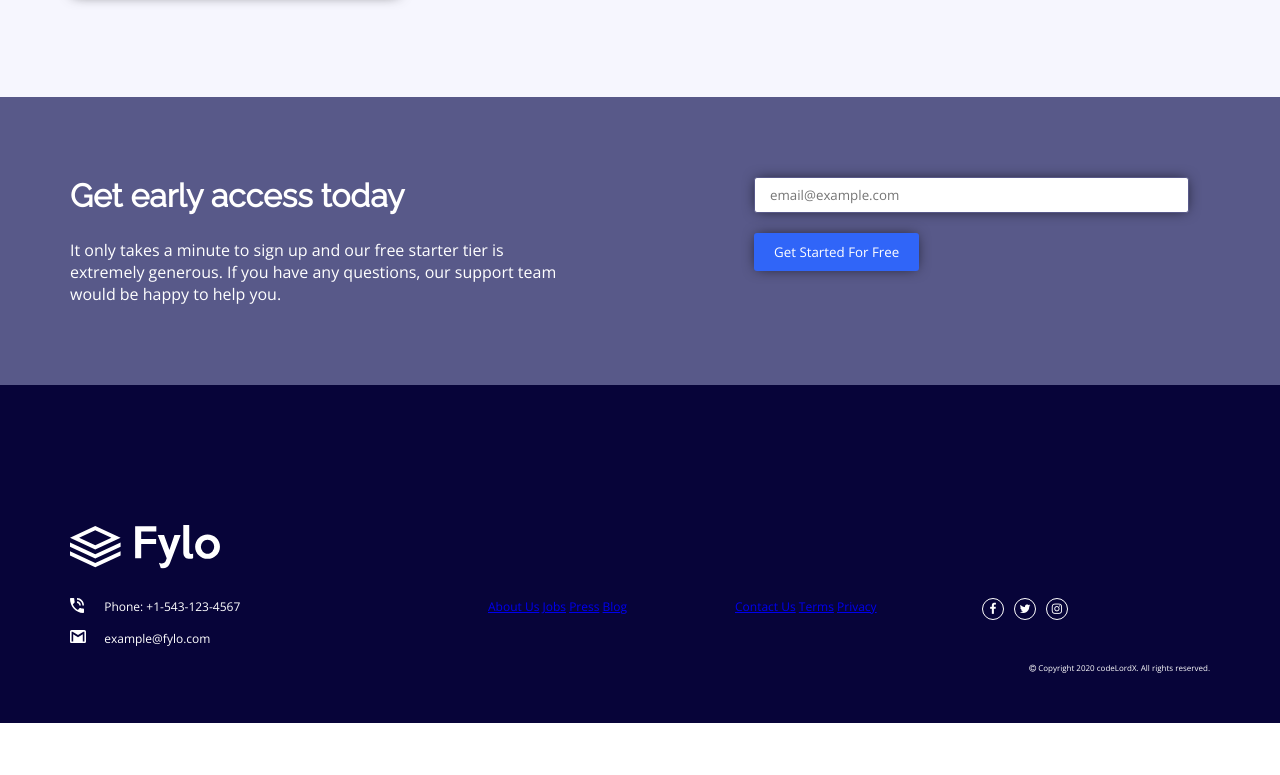
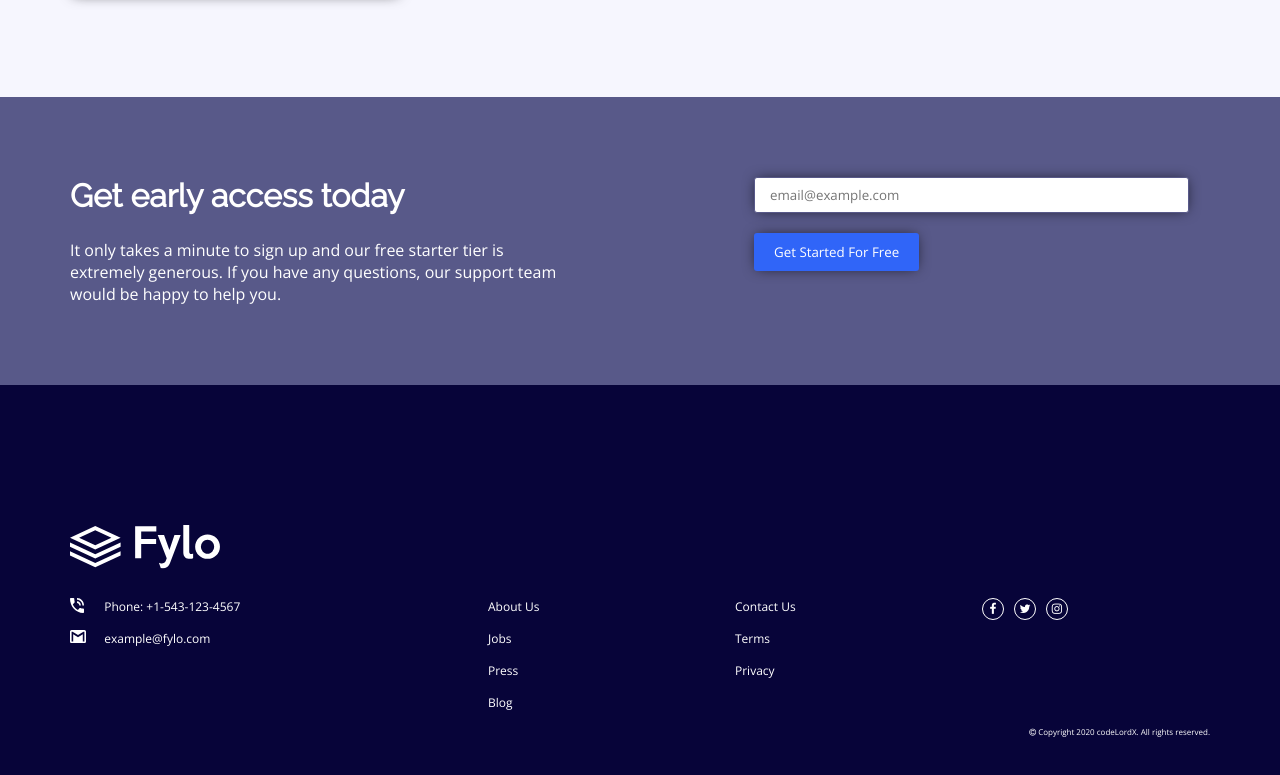
Before and after one commit to horler234/Day-Twelve, a plain HTML site: page day twelve/index.html in a window 1280 px wide. Shown: the part 1397-2172 px from the top of the page. Before the commit the page ends 2120 px from the top, so only its background shows below. Drawn offline with nearby package versions, Linux system fonts and the light colour scheme.

Commit message:
Add files via upload

```diff
--- a/day twelve/sass/app.sass
+++ b/day twelve/sass/app.sass
@@ -238,9 +238,11 @@ img.footer-img
 .col-1
   width: 30%
 
-p.footer-text
+.footer-text
   margin-bottom: 15px
   color: #fff
+  text-decoration: none
+  display: block
 
 .col-2
   width: 15%
```
Also changed, not shown: day twelve/css/app.css, 1 other file.
